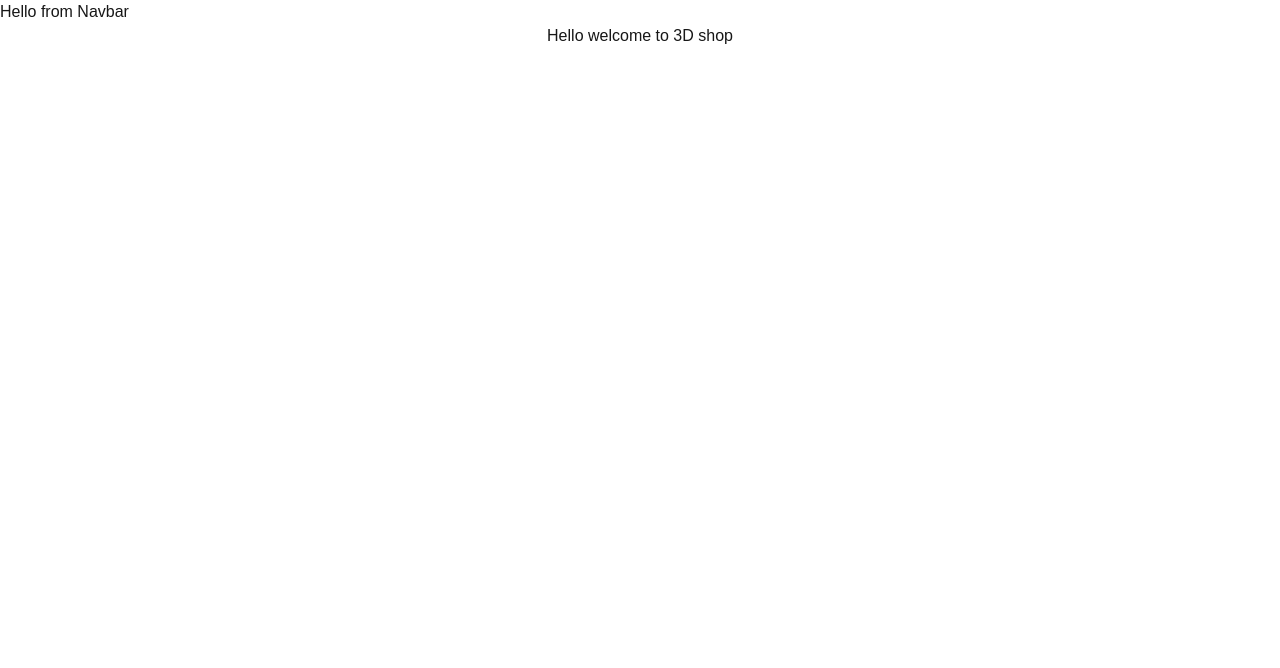
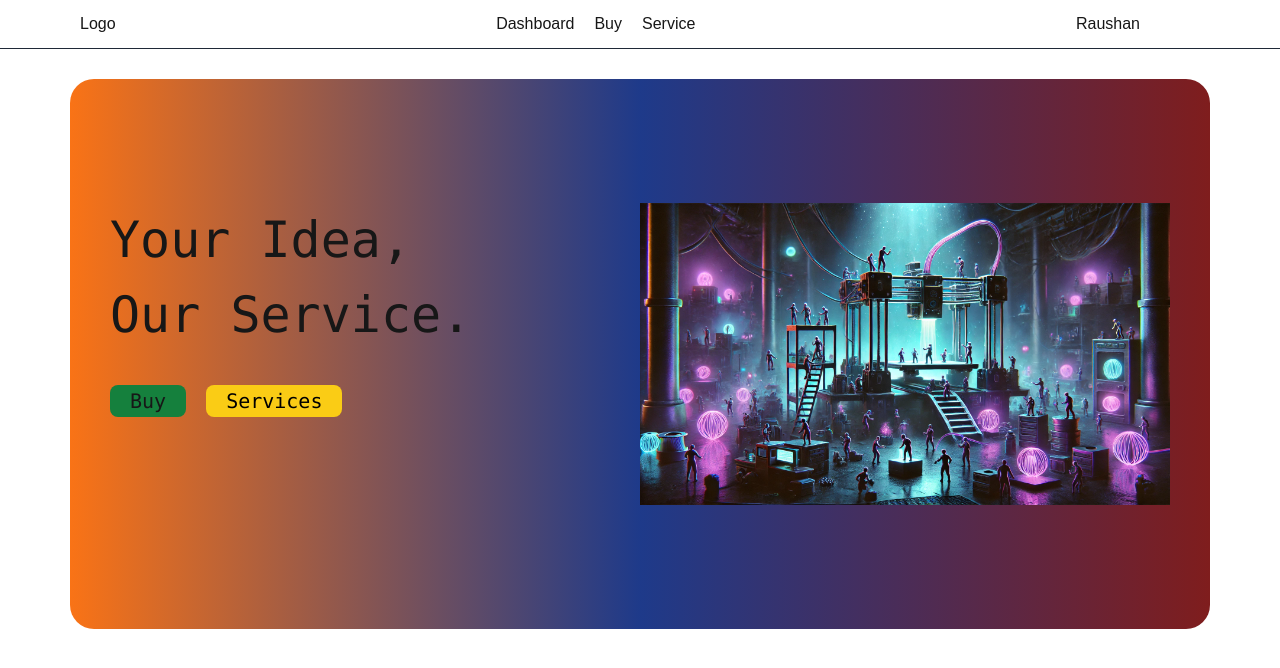
Before and after one commit to rraushan1205/3dshop, a Next.js app: page / in a window 1280 px wide. Shown: the top 668 px of the page. Built offline with nearby package versions, Linux system fonts and the light colour scheme.

Commit message:
hero section and navbar added

```diff
--- /dev/null
+++ b/app/buy/page.tsx
@@ -0,0 +1,9 @@
+import Link from "next/link";
+
+export default function Navbar() {
+  return (
+    <>
+      <p>Heloo I am from buy-page</p>
+    </>
+  );
+}
--- a/app/component/Navbar.tsx
+++ b/app/component/Navbar.tsx
@@ -1,7 +1,42 @@
+import Link from "next/link";
+
 export default function Navbar() {
   return (
     <>
-      <p>Hello from Navbar</p>
+      <nav className="flex justify-between px-20 border-b border-gray-800 py-1 items-center">
+        <div className="logo">Logo</div>
+        <ul className="flex gap-5 ">
+          <li className="hover:underline-offset-8 hover:underline">
+            <Link href={"/"}>Dashboard</Link>
+          </li>
+          <li className="hover:underline-offset-8 hover:underline">
+            <Link href={"/buy"}>Buy</Link>
+          </li>
+          <li className="hover:underline-offset-8 hover:underline">
+            <Link href={"/service"}>Service</Link>
+          </li>
+        </ul>
+        <div className="loginncart flex gap-5  items-center">
+          <div className="login">Raushan</div>
+          <div className="cart  w-10 h-10">
+            <svg
+              xmlns="http://www.w3.org/2000/svg"
+              viewBox="0 0 32 32"
+              fill="white"
+            >
+              <defs></defs>
+              <g id="cart">
+                <path
+                  className="cls-1"
+                  d="M29.46 10.14A2.94 2.94 0 0 0 27.1 9H10.22L8.76 6.35A2.67 2.67 0 0 0 6.41 5H3a1 1 0 0 0 0 2h3.41a.68.68 0 0 1 .6.31l1.65 3 .86 9.32a3.84 3.84 0 0 0 4 3.38h10.37a3.92 3.92 0 0 0 3.85-2.78l2.17-7.82a2.58 2.58 0 0 0-.45-2.27zM28 11.86l-2.17 7.83A1.93 1.93 0 0 1 23.89 21H13.48a1.89 1.89 0 0 1-2-1.56L10.73 11H27.1a1 1 0 0 1 .77.35.59.59 0 0 1 .13.51z"
+                />
+                <circle className="cls-1" cx="14" cy="26" r="2" />
+                <circle className="cls-1" cx="24" cy="26" r="2" />
+              </g>
+            </svg>
+          </div>
+        </div>
+      </nav>
     </>
   );
 }
--- a/app/page.tsx
+++ b/app/page.tsx
@@ -1,9 +1,30 @@
 import Image from "next/image";
-
+import image1 from "../public/img1.webp";
 export default function Home() {
   return (
     <div className="flex justify-center items-center">
-      <p>Hello welcome to 3D shop</p>
+      <div className="hero h-[550px] mx-[70px] my-[30px] rounded-3xl w-full bg-gradient-to-r from-orange-500 via-blue-900 to-red-900 grid grid-cols-2 px-10 py-5 place-content-center">
+        <div className="text-[50px] font-mono">
+          <p>Your Idea,</p>
+          <p>Our Service.</p>
+          <div className="btns flex text-[20px] my-8 gap-5">
+            <div className="relative group">
+              <button className="px-5 py-[1px] rounded-lg bg-green-700 hover:bg-green-600 active:bg-green-900">
+                Buy
+                <span className="opacity-0 group-hover:opacity-100 w-[210px] py-1 absolute bottom-10 left-[-10px] bg-black px-1 rounded-md text-[9px]">
+                  Own our finely curated 3d printed parts
+                </span>
+              </button>
+            </div>
+            <button className="px-5 py-[1px] rounded-lg bg-yellow-400 hover:bg-yellow-500 active:bg-yellow-600 text-black ">
+              Services
+            </button>
+          </div>
+        </div>
+        <div className="">
+          <Image src={image1} className="w-fit h-fit" alt="hell" />
+        </div>
+      </div>
     </div>
   );
 }
--- /dev/null
+++ b/app/service/page.tsx
@@ -0,0 +1,9 @@
+import Link from "next/link";
+
+export default function Navbar() {
+  return (
+    <>
+      <p>Heloo I am here from service route</p>
+    </>
+  );
+}
```
Also changed, not shown: public/img1.webp (added).
